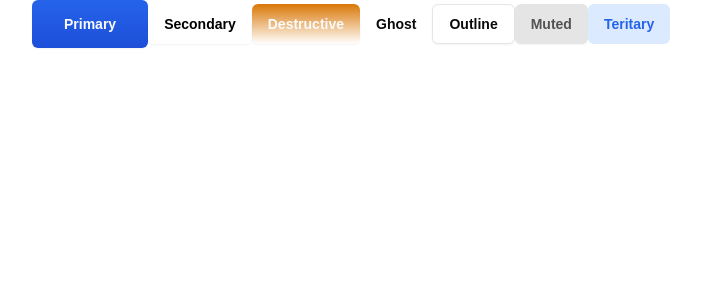
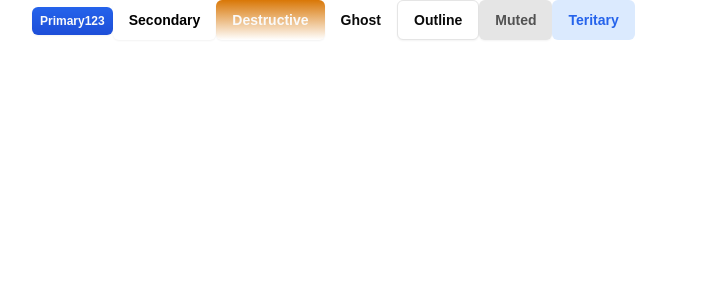
Before and after one commit to emmanuelsam34/project-management-dashboard1, a Next.js app: page / in a window 1280 px wide. Shown: the top 300 px of the page, without its empty margins (175-876 px from the left). Built offline with nearby package versions, Linux system fonts and the light colour scheme.

Commit message:
new commits

```diff
--- /dev/null
+++ b/app/(auth)/layout.tsx
@@ -0,0 +1,19 @@
+import Image from "next/image";
+interface AuthLayoutProps {
+    children: React.ReactNode
+    }
+
+const AuthLayout = ({ children }: AuthLayoutProps) => {
+    return (
+        <main className="bg-neutral-100 min-h-screen">
+        <div className="mx-auto max-w-screen-2xl p-4">
+            <nav className="flex justify-between items-center">
+                <Image src="logo.svg" alt="Logo" width={152} height={56} />
+            </nav>
+            {children}
+        </div>
+        </main>
+    )
+}
+
+export default AuthLayout;
--- /dev/null
+++ b/app/(auth)/sign-in/page.tsx
@@ -0,0 +1,9 @@
+const SignInPage = () => {
+    return (
+        <div>
+            Sign in page
+        </div>
+    );
+};
+
+export default SignInPage;
--- /dev/null
+++ b/app/(auth)/sign-up/page.tsx
@@ -0,0 +1,9 @@
+const SignUpPage = () => {
+    return (
+        <div>
+            Sign up page
+        </div>
+    );
+};
+
+export default SignUpPage;
--- a/app/page.tsx
+++ b/app/page.tsx
@@ -4,8 +4,8 @@ export default function Home() {
 return (
   <div className="">
     <input></input>
-    <Button size="lg">
-      Primary
+    <Button size="xs">
+      Primary123
     </Button>
     <Button variant="secondary">
       Secondary
```
Also changed, not shown: public/logo.svg (added).
